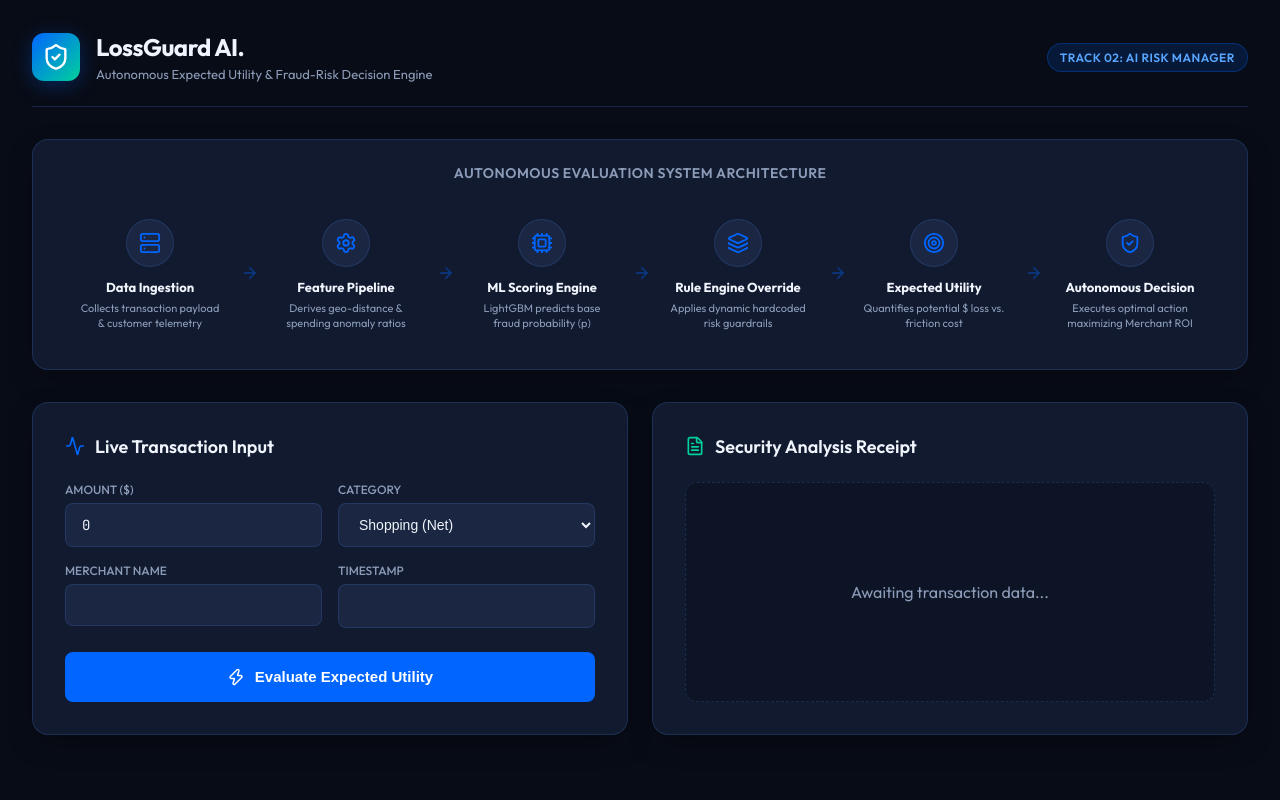
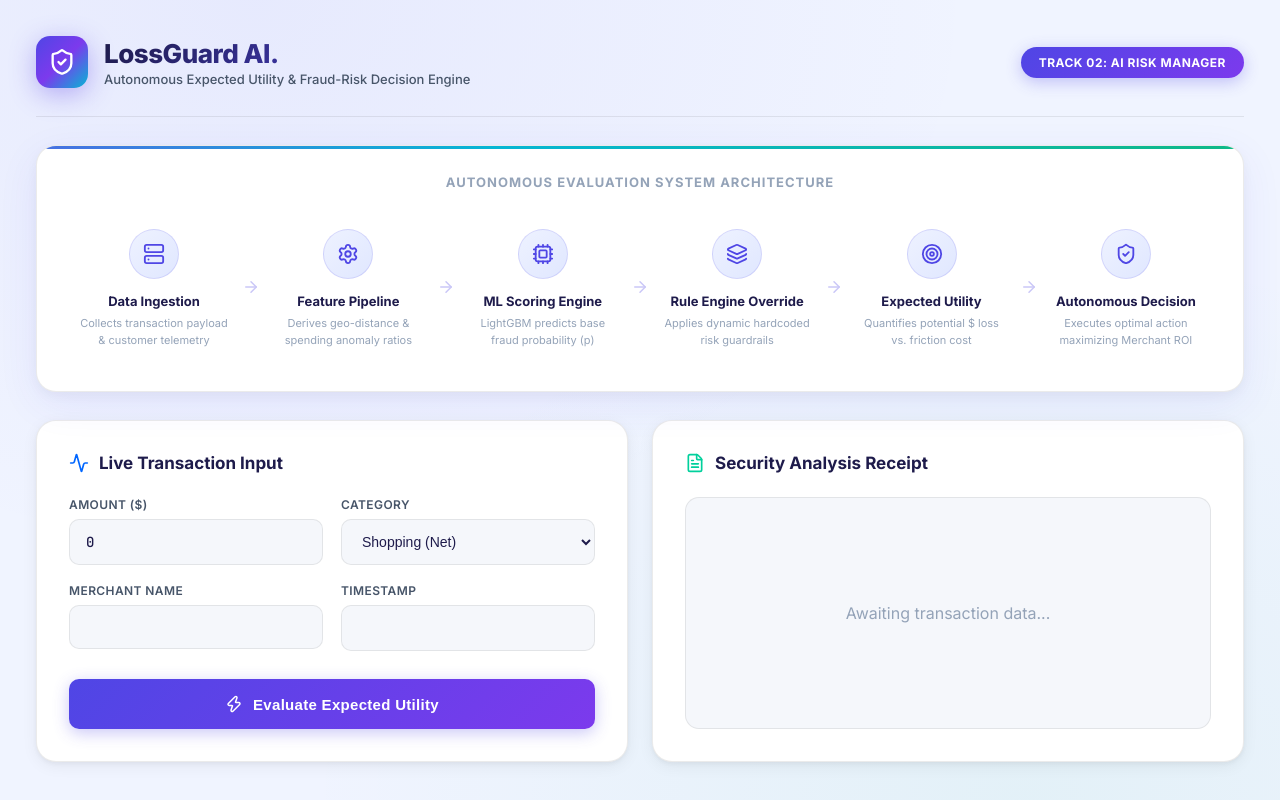
Before and after one commit to tastypiranha/razorpay, a React app in the folder frontend/: page / in a window 1280 px wide. Built offline with nearby package versions, Linux system fonts and the light colour scheme; no server answers; the HTML template or start-up script is replaced by a standard one.

Commit message:
Complete UI redesign: bright premium light theme with gradients and vivid accents

```diff
--- a/frontend/src/index.css
+++ b/frontend/src/index.css
@@ -1,28 +1,38 @@
-@import url('https://fonts.googleapis.com/css2?family=Outfit:wght@300;400;500;600;700;800&family=JetBrains+Mono:wght@400;500;600;700&display=swap');
+@import url('https://fonts.googleapis.com/css2?family=Inter:wght@300;400;500;600;700;800;900&family=JetBrains+Mono:wght@400;500;600;700&display=swap');
 
 :root {
-  /* Razorpay Inspired Deep Theme */
-  --bg-main: #080c16;
-  --bg-panel: #111a2f;
-  --bg-input: #1a2642;
+  /* Bright Premium Theme */
+  --bg-main: #f0f4ff;
+  --bg-panel: #ffffff;
+  --bg-input: #f5f7fb;
 
-  --border-color: rgba(56, 96, 172, 0.3);
-  --border-highlight: rgba(0, 102, 255, 0.5);
+  --border-color: rgba(0, 0, 0, 0.08);
+  --border-highlight: rgba(79, 70, 229, 0.4);
 
-  --primary: #0066ff;
-  --primary-hover: #0052cc;
-  --accent-green: #00d09c;
+  --primary: #4f46e5;
+  --primary-hover: #4338ca;
+  --primary-light: rgba(79, 70, 229, 0.08);
+
+  --accent-green: #10b981;
+  --accent-green-bg: rgba(16, 185, 129, 0.1);
   --accent-amber: #f59e0b;
+  --accent-amber-bg: rgba(245, 158, 11, 0.1);
+  --accent-red: #ef4444;
+  --accent-red-bg: rgba(239, 68, 68, 0.1);
   --accent-purple: #8b5cf6;
-  --accent-red: #ff3b30;
 
-  --text-main: #f0f4fc;
-  --text-muted: #8c9cb8;
-  --text-dim: #5c6b84;
+  --text-main: #1e1b4b;
+  --text-secondary: #475569;
+  --text-muted: #94a3b8;
 
-  --radius-sm: 8px;
-  --radius-md: 12px;
-  --radius-lg: 16px;
+  --radius-sm: 10px;
+  --radius-md: 14px;
+  --radius-lg: 20px;
+
+  --shadow-sm: 0 1px 3px rgba(0,0,0,0.04), 0 1px 2px rgba(0,0,0,0.06);
+  --shadow-md: 0 4px 16px rgba(0,0,0,0.06), 0 2px 4px rgba(0,0,0,0.04);
+  --shadow-lg: 0 12px 40px rgba(79, 70, 229, 0.08), 0 4px 12px rgba(0,0,0,0.04);
+  --shadow-glow: 0 0 40px rgba(79, 70, 229, 0.15);
 }
 
 * {
@@ -32,9 +42,12 @@
 }
 
 body {
-  background-color: var(--bg-main);
+  background: var(--bg-main);
+  background-image:
+    radial-gradient(ellipse at 20% 0%, rgba(79, 70, 229, 0.06) 0%, transparent 50%),
+    radial-gradient(ellipse at 80% 100%, rgba(16, 185, 129, 0.06) 0%, transparent 50%);
   color: var(--text-main);
-  font-family: 'Outfit', -apple-system, BlinkMacSystemFont, sans-serif;
+  font-family: 'Inter', -apple-system, BlinkMacSystemFont, sans-serif;
   -webkit-font-smoothing: antialiased;
   min-height: 100vh;
 }
@@ -45,12 +58,12 @@ body {
 
 /* --- Layout --- */
 .app-container {
-  max-width: 1300px;
+  max-width: 1340px;
   margin: 0 auto;
-  padding: 32px;
+  padding: 36px;
   display: flex;
   flex-direction: column;
-  gap: 32px;
+  gap: 28px;
 }
 
 /* --- Header --- */
@@ -58,7 +71,7 @@ body {
   display: flex;
   justify-content: space-between;
   align-items: center;
-  padding-bottom: 24px;
+  padding-bottom: 28px;
   border-bottom: 1px solid var(--border-color);
 }
 
@@ -69,262 +82,84 @@ body {
 }
 
 .logo-box {
-  width: 48px;
-  height: 48px;
-  background: linear-gradient(135deg, var(--primary), var(--accent-green));
+  width: 52px;
+  height: 52px;
+  background: linear-gradient(135deg, #4f46e5, #7c3aed, #06b6d4);
   border-radius: var(--radius-md);
   display: flex;
   align-items: center;
   justify-content: center;
-  box-shadow: 0 4px 20px rgba(0, 102, 255, 0.3);
+  box-shadow: 0 6px 24px rgba(79, 70, 229, 0.35);
+  animation: logo-shimmer 3s ease-in-out infinite;
+}
+
+@keyframes logo-shimmer {
+  0%, 100% { box-shadow: 0 6px 24px rgba(79, 70, 229, 0.35); }
+  50% { box-shadow: 0 8px 32px rgba(124, 58, 237, 0.45); }
 }
 
 .brand-text h1 {
-  font-size: 24px;
-  font-weight: 700;
+  font-size: 26px;
+  font-weight: 800;
   letter-spacing: -0.5px;
-  margin-bottom: 4px;
+  margin-bottom: 2px;
+  background: linear-gradient(135deg, #1e1b4b, #4f46e5);
+  -webkit-background-clip: text;
+  -webkit-text-fill-color: transparent;
+  background-clip: text;
 }
 
 .brand-text p {
   font-size: 13px;
-  color: var(--text-muted);
+  color: var(--text-secondary);
+  font-weight: 500;
 }
 
 .track-badge {
-  background: rgba(0, 102, 255, 0.15);
-  color: #58a6ff;
-  border: 1px solid rgba(0, 102, 255, 0.3);
-  padding: 6px 12px;
+  background: linear-gradient(135deg, #4f46e5, #7c3aed);
+  color: #ffffff;
+  padding: 8px 18px;
   border-radius: 99px;
   font-size: 12px;
-  font-weight: 600;
+  font-weight: 700;
   letter-spacing: 0.5px;
   text-transform: uppercase;
+  box-shadow: 0 4px 16px rgba(79, 70, 229, 0.3);
 }
-
-/* --- KPI Row --- */
-.kpi-row {
-  display: grid;
-  grid-template-columns: repeat(4, 1fr);
-  gap: 20px;
-}
-
-.kpi-card {
-  background: var(--bg-panel);
-  border: 1px solid var(--border-color);
-  border-radius: var(--radius-lg);
-  padding: 24px;
-  box-shadow: 0 10px 30px -10px rgba(0,0,0,0.5);
-}
-
-.kpi-title {
-  font-size: 12px;
-  font-weight: 600;
-  color: var(--text-muted);
-  text-transform: uppercase;
-  letter-spacing: 0.5px;
-  margin-bottom: 8px;
-}
-
-.kpi-value {
-  font-size: 32px;
-  font-weight: 700;
-  letter-spacing: -1px;
-  margin-bottom: 4px;
-}
-.val-green { color: var(--accent-green); }
-.val-amber { color: var(--accent-amber); }
-.val-purple { color: var(--accent-purple); }
-
-.kpi-sub {
-  font-size: 12px;
-  color: var(--text-dim);
-}
-
-/* --- Workspace Area --- */
-.workspace {
-  display: grid;
-  grid-template-columns: 1fr 1fr;
-  gap: 24px;
-}
-
-.panel {
-  background: var(--bg-panel);
-  border: 1px solid var(--border-color);
-  border-radius: var(--radius-lg);
-  padding: 32px;
-  box-shadow: 0 10px 30px -10px rgba(0,0,0,0.5);
-  display: flex;
-  flex-direction: column;
-}
-
-.panel-title {
-  font-size: 18px;
-  font-weight: 600;
-  margin-bottom: 24px;
-  display: flex;
-  align-items: center;
-  gap: 10px;
-  color: var(--text-main);
-}
-
-/* Form Styles */
-.presets-bar {
-  display: flex;
-  gap: 8px;
-  margin-bottom: 24px;
-  flex-wrap: wrap;
-}
-
-.preset-btn {
-  background: var(--bg-input);
-  border: 1px solid var(--border-color);
-  color: var(--text-muted);
-  padding: 6px 12px;
-  border-radius: var(--radius-sm);
-  font-size: 12px;
-  font-weight: 500;
-  cursor: pointer;
-  transition: all 0.2s ease;
-}
-
-.preset-btn:hover {
-  border-color: var(--primary);
-  color: var(--text-main);
-  background: rgba(0, 102, 255, 0.1);
-}
-
-.form-grid {
-  display: grid;
-  grid-template-columns: 1fr 1fr;
-  gap: 16px;
-  margin-bottom: 24px;
-}
-
-.form-group {
-  display: flex;
-  flex-direction: column;
-  gap: 6px;
-}
-
-.form-label {
-  font-size: 12px;
-  font-weight: 500;
-  color: var(--text-muted);
-  text-transform: uppercase;
-}
-
-.form-input, .form-select {
-  background: var(--bg-input);
-  border: 1px solid var(--border-color);
-  color: var(--text-main);
-  padding: 12px 16px;
-  border-radius: var(--radius-sm);
-  font-size: 14px;
-  outline: none;
-  transition: all 0.2s ease;
-}
-
-.form-input:focus, .form-select:focus {
-  border-color: var(--border-highlight);
-  box-shadow: 0 0 0 3px rgba(0, 102, 255, 0.2);
-}
-
-.btn-primary {
-  background: var(--primary);
-  color: #fff;
-  border: none;
-  padding: 16px;
-  border-radius: var(--radius-sm);
-  font-size: 15px;
-  font-weight: 600;
-  cursor: pointer;
-  display: flex;
-  align-items: center;
-  justify-content: center;
-  gap: 10px;
-  transition: all 0.2s ease;
-  width: 100%;
-}
-
-.btn-primary:hover {
-  background: var(--primary-hover);
-  transform: translateY(-1px);
-}
-
-.btn-primary:disabled {
-  opacity: 0.7;
-  cursor: not-allowed;
-  transform: none;
-}
-
-/* Output Panel Receipt */
-.receipt {
-  background: rgba(0,0,0,0.2);
-  border: 1px dashed var(--border-color);
-  border-radius: var(--radius-md);
-  padding: 24px;
-  flex-grow: 1;
-  display: flex;
-  flex-direction: column;
-  position: relative;
-  overflow: hidden;
-}
-
-/* Dynamic State Glowing Border */
-.receipt::before {
-  content: '';
-  position: absolute;
-  top: 0; left: 0; right: 0;
-  height: 4px;
-  background: transparent;
-  transition: background 0.3s ease;
-}
-
-.receipt.state-ALLOW::before { background: var(--accent-green); }
-.receipt.state-VERIFY::before { background: var(--accent-amber); }
-.receipt.state-REVIEW::before { background: var(--accent-red); }
-
-.receipt-header {
-  display: flex;
-  justify-content: space-between;
-  align-items: center;
-  margin-bottom: 24px;
-  padding-bottom: 16px;
-  border-bottom: 1px solid rgba(255,255,255,0.05);
-}
-
-.action-badge {
-  padding: 6px 16px;
-  border-radius: 99px;
-  font-weight: 700;
-  font-size: 14px;
-  letter-spacing: 0.5px;
-  display: flex;
-  align-items: center;
-  gap: 8px;
-}
-
-.action-badge.ALLOW { background: rgba(0, 208, 156, 0.15); color: var(--accent-green); border: 1px solid rgba(0, 208, 156, 0.3); }
-.action-badge.VERIFY { background: rgba(245, 158, 11, 0.15); color: var(--accent-amber); border: 1px solid rgba(245, 158, 11, 0.3); }
-.action-badge.REVIEW { background: rgba(255, 59, 48, 0.15); color: var(--accent-red); border: 1px solid rgba(255, 59, 48, 0.3); }
 
 /* --- Pipeline Visualization --- */
 .pipeline-container {
   background: var(--bg-panel);
   border: 1px solid var(--border-color);
   border-radius: var(--radius-lg);
-  padding: 24px 32px;
-  box-shadow: 0 10px 30px -10px rgba(0,0,0,0.5);
+  padding: 28px 32px;
+  box-shadow: var(--shadow-lg);
+  position: relative;
+  overflow: hidden;
+}
+
+.pipeline-container::before {
+  content: '';
+  position: absolute;
+  top: 0; left: 0; right: 0;
+  height: 3px;
+  background: linear-gradient(90deg, #4f46e5, #7c3aed, #06b6d4, #10b981);
+  background-size: 200% 100%;
+  animation: gradient-slide 4s ease infinite;
+}
+
+@keyframes gradient-slide {
+  0% { background-position: 0% 0%; }
+  50% { background-position: 100% 0%; }
+  100% { background-position: 0% 0%; }
 }
 
 .pipeline-title {
-  font-size: 14px;
-  font-weight: 600;
+  font-size: 13px;
+  font-weight: 700;
   color: var(--text-muted);
   text-transform: uppercase;
-  letter-spacing: 0.5px;
+  letter-spacing: 1px;
   margin-bottom: 24px;
   text-align: center;
 }
@@ -341,39 +176,40 @@ body {
   align-items: center;
   text-align: center;
   width: 170px;
-  padding: 12px;
+  padding: 14px 10px;
   border-radius: var(--radius-md);
   border: 1px solid transparent;
-  transition: all 0.3s ease;
+  transition: all 0.35s cubic-bezier(0.4, 0, 0.2, 1);
   cursor: default;
 }
 
 .pipe-step:hover {
-  background: rgba(0, 102, 255, 0.05);
-  transform: translateY(-5px);
+  background: var(--primary-light);
+  transform: translateY(-6px);
   border: 1px solid var(--border-highlight);
-  box-shadow: 0 8px 24px rgba(0, 0, 0, 0.4);
+  box-shadow: var(--shadow-glow);
 }
 
 .pipe-icon-box {
-  width: 48px;
-  height: 48px;
-  background: var(--bg-input);
-  border: 1px solid var(--border-color);
+  width: 50px;
+  height: 50px;
+  background: linear-gradient(135deg, #eef2ff, #e0e7ff);
+  border: 1px solid rgba(79, 70, 229, 0.15);
   border-radius: 50%;
   display: flex;
   align-items: center;
   justify-content: center;
-  margin-bottom: 12px;
+  margin-bottom: 14px;
   color: var(--primary);
-  transition: all 0.3s ease;
+  transition: all 0.35s cubic-bezier(0.4, 0, 0.2, 1);
 }
 
 .pipe-step:hover .pipe-icon-box {
-  background: rgba(0, 102, 255, 0.15);
+  background: linear-gradient(135deg, #4f46e5, #7c3aed);
   color: #fff;
-  border-color: var(--primary);
-  box-shadow: 0 0 20px rgba(0, 102, 255, 0.4);
+  border-color: transparent;
+  box-shadow: 0 4px 20px rgba(79, 70, 229, 0.4);
+  transform: scale(1.1);
 }
 
 .pipe-name {
@@ -386,18 +222,206 @@ body {
 .pipe-desc {
   font-size: 11px;
   color: var(--text-muted);
-  line-height: 1.4;
+  line-height: 1.5;
 }
 
 .pipe-arrow {
   color: var(--primary);
+  opacity: 0.4;
   animation: pulse-arrow 2s infinite;
 }
 
 @keyframes pulse-arrow {
   0% { transform: translateX(0); opacity: 0.3; }
-  50% { transform: translateX(8px); opacity: 1; }
+  50% { transform: translateX(6px); opacity: 0.8; }
   100% { transform: translateX(0); opacity: 0.3; }
+}
+
+/* --- Workspace Area --- */
+.workspace {
+  display: grid;
+  grid-template-columns: 1fr 1fr;
+  gap: 24px;
+}
+
+.panel {
+  background: var(--bg-panel);
+  border: 1px solid var(--border-color);
+  border-radius: var(--radius-lg);
+  padding: 32px;
+  box-shadow: var(--shadow-md);
+  display: flex;
+  flex-direction: column;
+  transition: box-shadow 0.3s ease;
+}
+
+.panel:hover {
+  box-shadow: var(--shadow-lg);
+}
+
+.panel-title {
+  font-size: 17px;
+  font-weight: 700;
+  margin-bottom: 24px;
+  display: flex;
+  align-items: center;
+  gap: 10px;
+  color: var(--text-main);
+}
+
+/* Form Styles */
+.form-grid {
+  display: grid;
+  grid-template-columns: 1fr 1fr;
+  gap: 18px;
+  margin-bottom: 28px;
+}
+
+.form-group {
+  display: flex;
+  flex-direction: column;
+  gap: 7px;
+}
+
+.form-label {
+  font-size: 12px;
+  font-weight: 600;
+  color: var(--text-secondary);
+  text-transform: uppercase;
+  letter-spacing: 0.4px;
+}
+
+.form-input, .form-select {
+  background: var(--bg-input);
+  border: 1.5px solid var(--border-color);
+  color: var(--text-main);
+  padding: 13px 16px;
+  border-radius: var(--radius-sm);
+  font-size: 14px;
+  font-weight: 500;
+  outline: none;
+  transition: all 0.25s ease;
+}
+
+.form-input:focus, .form-select:focus {
+  border-color: var(--primary);
+  box-shadow: 0 0 0 4px rgba(79, 70, 229, 0.1);
+  background: #fff;
+}
+
+.btn-primary {
+  background: linear-gradient(135deg, #4f46e5, #7c3aed);
+  color: #fff;
+  border: none;
+  padding: 16px;
+  border-radius: var(--radius-sm);
+  font-size: 15px;
+  font-weight: 700;
+  cursor: pointer;
+  display: flex;
+  align-items: center;
+  justify-content: center;
+  gap: 10px;
+  transition: all 0.25s ease;
+  width: 100%;
+  box-shadow: 0 4px 16px rgba(79, 70, 229, 0.3);
+  letter-spacing: 0.3px;
+}
+
+.btn-primary:hover {
+  transform: translateY(-2px);
+  box-shadow: 0 8px 24px rgba(79, 70, 229, 0.4);
+}
+
+.btn-primary:active {
+  transform: translateY(0);
+}
+
+.btn-primary:disabled {
+  opacity: 0.6;
+  cursor: not-allowed;
+  transform: none;
+}
+
+/* Output Panel Receipt */
+.receipt {
+  background: var(--bg-input);
+  border: 1.5px solid var(--border-color);
+  border-radius: var(--radius-md);
+  padding: 24px;
+  flex-grow: 1;
+  display: flex;
+  flex-direction: column;
+  position: relative;
+  overflow: hidden;
+  transition: all 0.4s ease;
+}
+
+/* Dynamic State Glowing Border */
+.receipt::before {
+  content: '';
+  position: absolute;
+  top: 0; left: 0; right: 0;
+  height: 4px;
+  background: transparent;
+  transition: background 0.4s ease;
+}
+
+.receipt.state-ALLOW {
+  border-color: rgba(16, 185, 129, 0.3);
+  background: linear-gradient(180deg, rgba(16, 185, 129, 0.04) 0%, var(--bg-input) 40%);
+}
+.receipt.state-ALLOW::before { background: linear-gradient(90deg, #10b981, #06d6a0); }
+
+.receipt.state-VERIFY {
+  border-color: rgba(245, 158, 11, 0.3);
+  background: linear-gradient(180deg, rgba(245, 158, 11, 0.04) 0%, var(--bg-input) 40%);
+}
+.receipt.state-VERIFY::before { background: linear-gradient(90deg, #f59e0b, #fbbf24); }
+
+.receipt.state-REVIEW {
+  border-color: rgba(239, 68, 68, 0.3);
+  background: linear-gradient(180deg, rgba(239, 68, 68, 0.04) 0%, var(--bg-input) 40%);
+}
+.receipt.state-REVIEW::before { background: linear-gradient(90deg, #ef4444, #f87171); }
+
+.receipt-header {
+  display: flex;
+  justify-content: space-between;
+  align-items: center;
+  margin-bottom: 24px;
+  padding-bottom: 16px;
+  border-bottom: 1px solid var(--border-color);
+}
+
+.action-badge {
+  padding: 7px 18px;
+  border-radius: 99px;
+  font-weight: 800;
+  font-size: 13px;
+  letter-spacing: 0.5px;
+  display: flex;
+  align-items: center;
+  gap: 8px;
+}
+
+.action-badge.ALLOW {
+  background: var(--accent-green-bg);
+  color: #059669;
+  border: 1.5px solid rgba(16, 185, 129, 0.3);
+  box-shadow: 0 2px 8px rgba(16, 185, 129, 0.15);
+}
+.action-badge.VERIFY {
+  background: var(--accent-amber-bg);
+  color: #d97706;
+  border: 1.5px solid rgba(245, 158, 11, 0.3);
+  box-shadow: 0 2px 8px rgba(245, 158, 11, 0.15);
+}
+.action-badge.REVIEW {
+  background: var(--accent-red-bg);
+  color: #dc2626;
+  border: 1.5px solid rgba(239, 68, 68, 0.3);
+  box-shadow: 0 2px 8px rgba(239, 68, 68, 0.15);
 }
 
 .receipt-grid {
@@ -412,19 +436,30 @@ body {
   flex-direction: column;
   gap: 4px;
 }
-.r-label { font-size: 11px; color: var(--text-muted); text-transform: uppercase; letter-spacing: 0.5px;}
-.r-val { font-size: 20px; font-weight: 600; color: #fff;}
+.r-label {
+  font-size: 11px;
+  color: var(--text-muted);
+  text-transform: uppercase;
+  letter-spacing: 0.5px;
+  font-weight: 600;
+}
+.r-val {
+  font-size: 22px;
+  font-weight: 700;
+  color: var(--text-main);
+}
 .r-val.alert { color: var(--accent-red); }
 
 .rationale-text {
   margin-top: auto;
-  background: var(--bg-input);
+  background: #fff;
   padding: 16px;
   border-radius: var(--radius-sm);
   font-size: 13px;
-  color: var(--text-muted);
-  line-height: 1.6;
-  border-left: 3px solid var(--border-highlight);
+  color: var(--text-secondary);
+  line-height: 1.7;
+  border-left: 3px solid var(--primary);
+  box-shadow: var(--shadow-sm);
 }
 
 .spin { animation: spin 1s linear infinite; }
@@ -432,6 +467,7 @@ body {
 
 /* Responsive */
 @media (max-width: 1024px) {
-  .kpi-row { grid-template-columns: 1fr 1fr; }
   .workspace { grid-template-columns: 1fr; }
+  .pipeline-flow { flex-wrap: wrap; justify-content: center; gap: 8px; }
+  .pipe-arrow { display: none; }
 }
```
